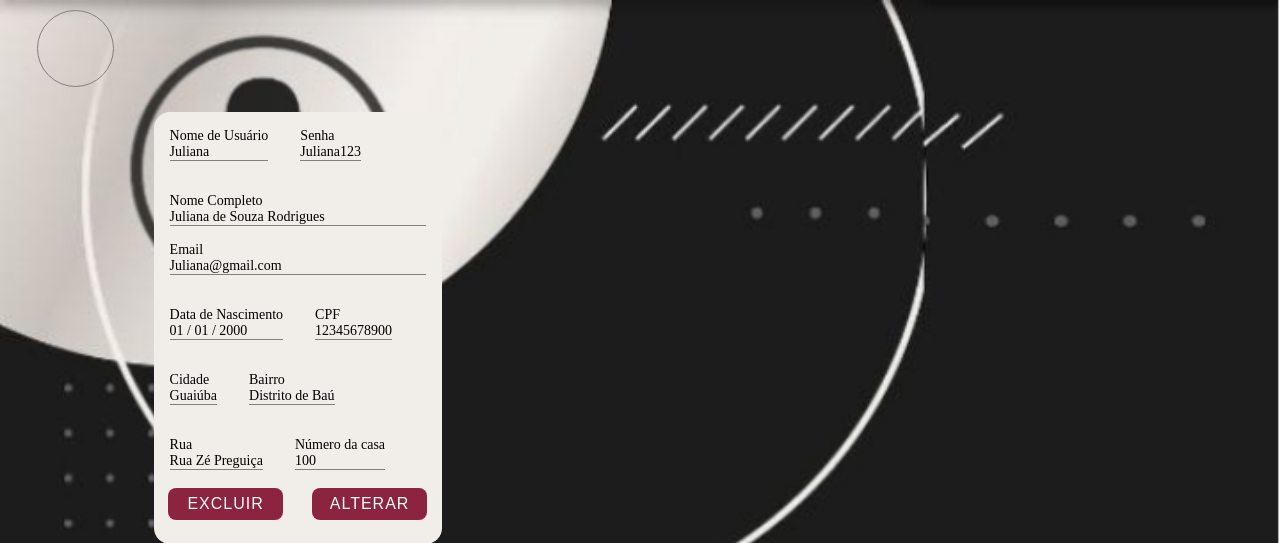
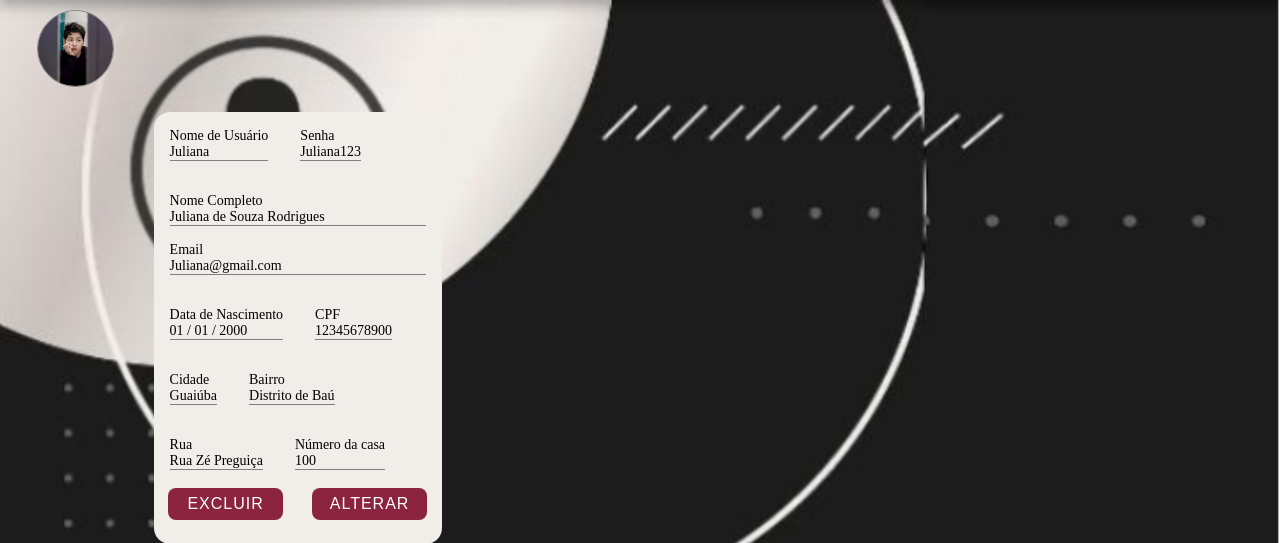
Before and after one commit to Juliana-so003/Restaurante, a PHP site: page /html/Visualizar_perfil.html in a window 1280 px wide. Shown: the top 543 px of the page. Run offline with PHP 8.4, Linux system fonts and the light colour scheme.

Commit message:
mexendo no perfil

```diff
--- a/sistema cliente/css/Ver_perfil.css
+++ b/sistema cliente/css/Ver_perfil.css
@@ -124,3 +124,8 @@ footer{
       transition: 0.3s ease;
 transform: scale(1.2);
     }
+.image img{
+    height: 75px;
+    width: 75px;
+    border-radius: 50%;
+}
--- a/sistema cliente/html/Visualizar_perfil.html
+++ b/sistema cliente/html/Visualizar_perfil.html
@@ -11,10 +11,7 @@
 <body>
 
       	<div class="image">
-	  <div class="editar-content">
-	  </div>
-	  <div id="new">
-	  </div>
+      	  <img src="../icones/Foto.jpg">
 	</div>
 <div class="master">
   <div class="juntar_informacao">
```
